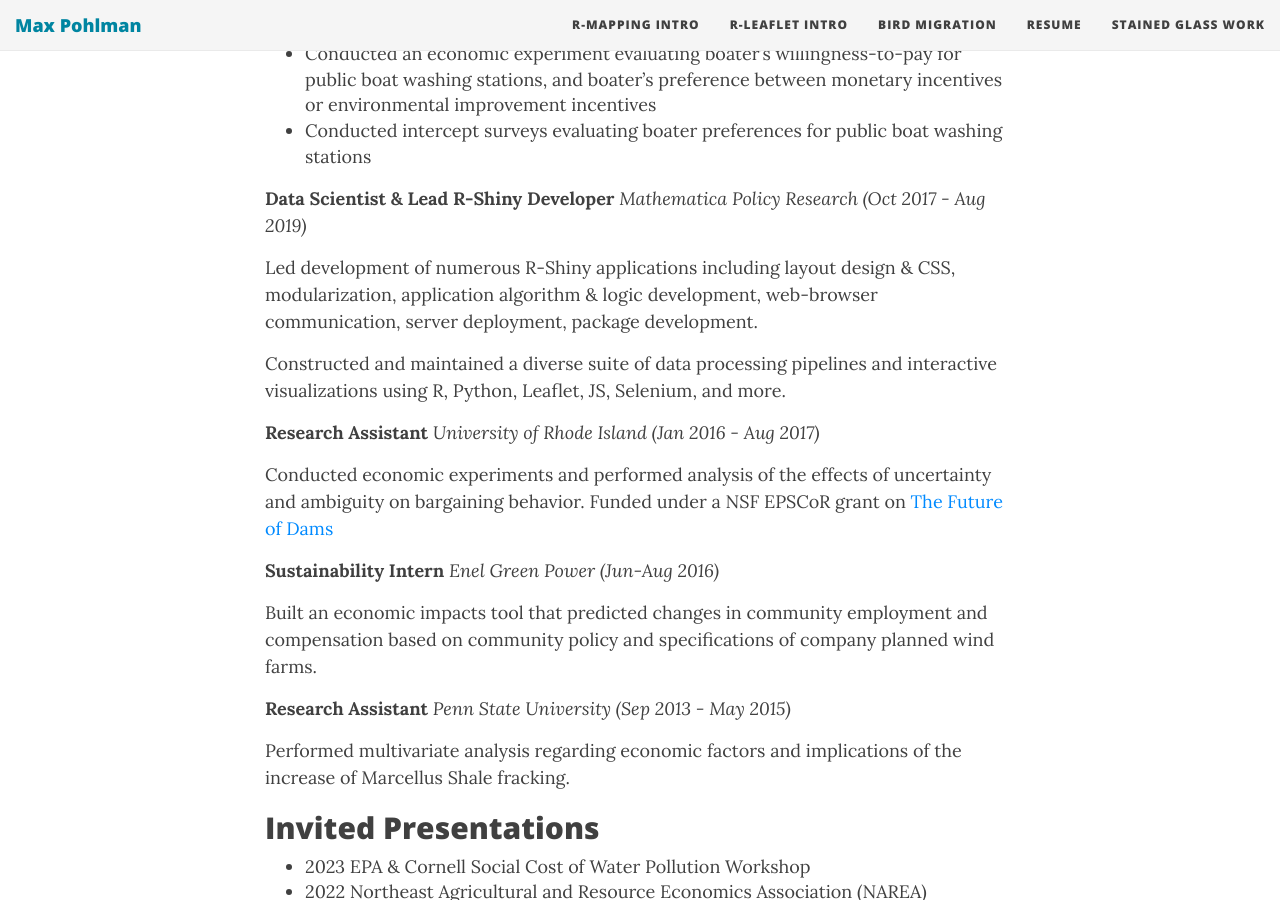
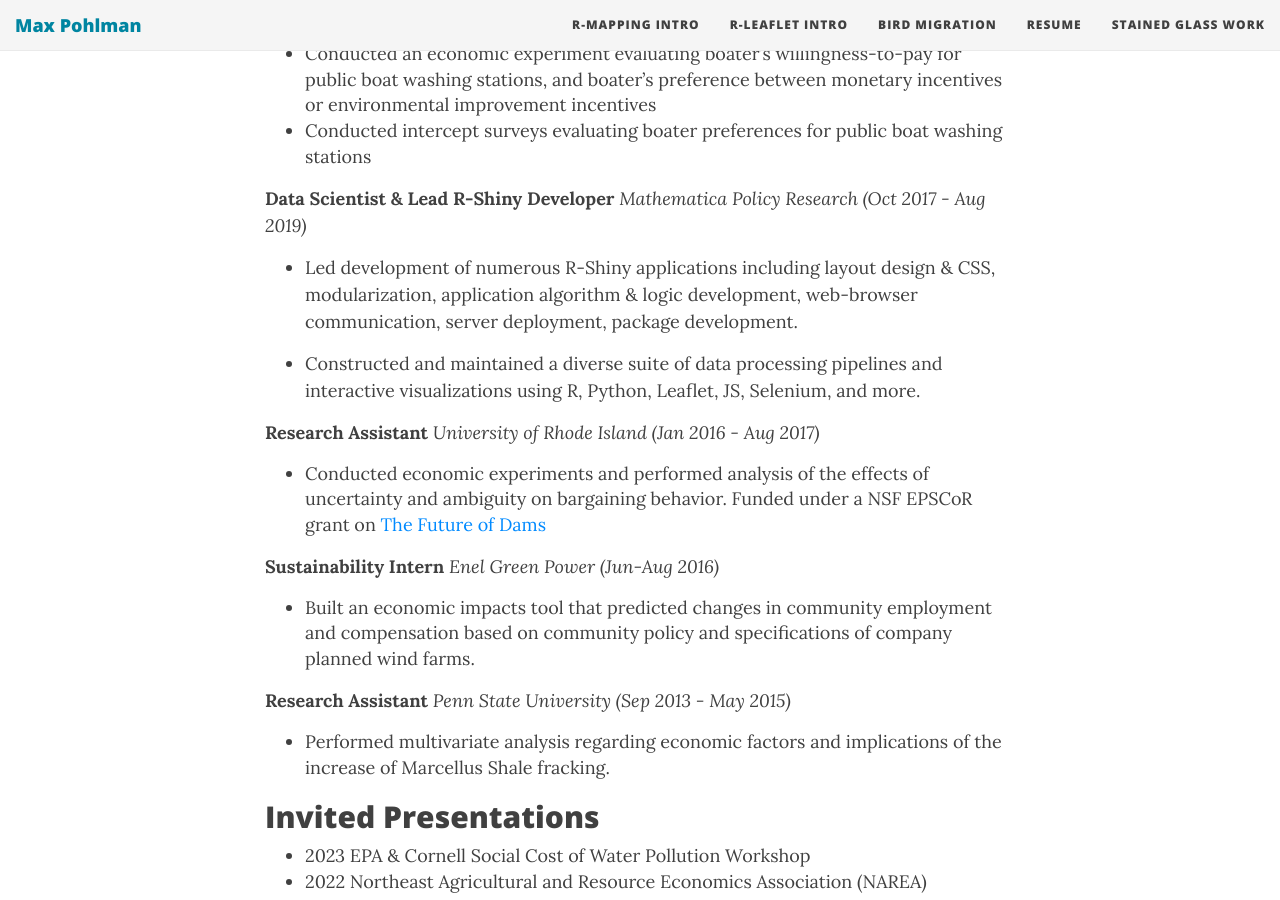
Before and after one commit to maxpohlman/maxpohlman.github.io, a Jekyll site: the page built from resume.md, in a window 1280 px wide and 900 px high, scrolled down 1206 px. Built offline with Jekyll 4.4.1, drawn with Linux system fonts in a browser that asks for light colours; nearby versions of some CDN libraries; our own code applies the rules of GitHub Pages for plain Markdown files.

```diff
--- a/resume.md
+++ b/resume.md
@@ -45,28 +45,28 @@ Experience
 **Data Scientist & Lead R-Shiny Developer**
 *Mathematica Policy Research (Oct 2017 - Aug 2019)*
 
-Led development of numerous R-Shiny applications including layout design & CSS, modularization,
+* Led development of numerous R-Shiny applications including layout design & CSS, modularization,
 application algorithm & logic development, web-browser communication, server deployment, package development.
 
-Constructed and maintained a diverse suite of data processing pipelines and interactive visualizations using
+* Constructed and maintained a diverse suite of data processing pipelines and interactive visualizations using
 R, Python, Leaflet, JS, Selenium, and more.
 
 **Research Assistant**
 *University of Rhode Island (Jan 2016 - Aug 2017)*
 
-Conducted economic experiments and performed analysis of the effects of uncertainty
+* Conducted economic experiments and performed analysis of the effects of uncertainty
 and ambiguity on bargaining behavior. Funded under a NSF EPSCoR grant on [The Future of Dams](https://nsf.gov/awardsearch/showAward?AWD_ID=1539071)
 
 **Sustainability Intern**
 *Enel Green Power (Jun-Aug 2016)*
 
-Built an economic impacts tool that predicted changes in community employment
+* Built an economic impacts tool that predicted changes in community employment
 and compensation based on community policy and specifications of company planned wind farms.
 
 **Research Assistant**
 *Penn State University  (Sep 2013 - May 2015)*
 
-Performed multivariate analysis regarding economic factors and implications of the increase
+* Performed multivariate analysis regarding economic factors and implications of the increase
 of Marcellus Shale fracking.
 
 Invited Presentations
```
